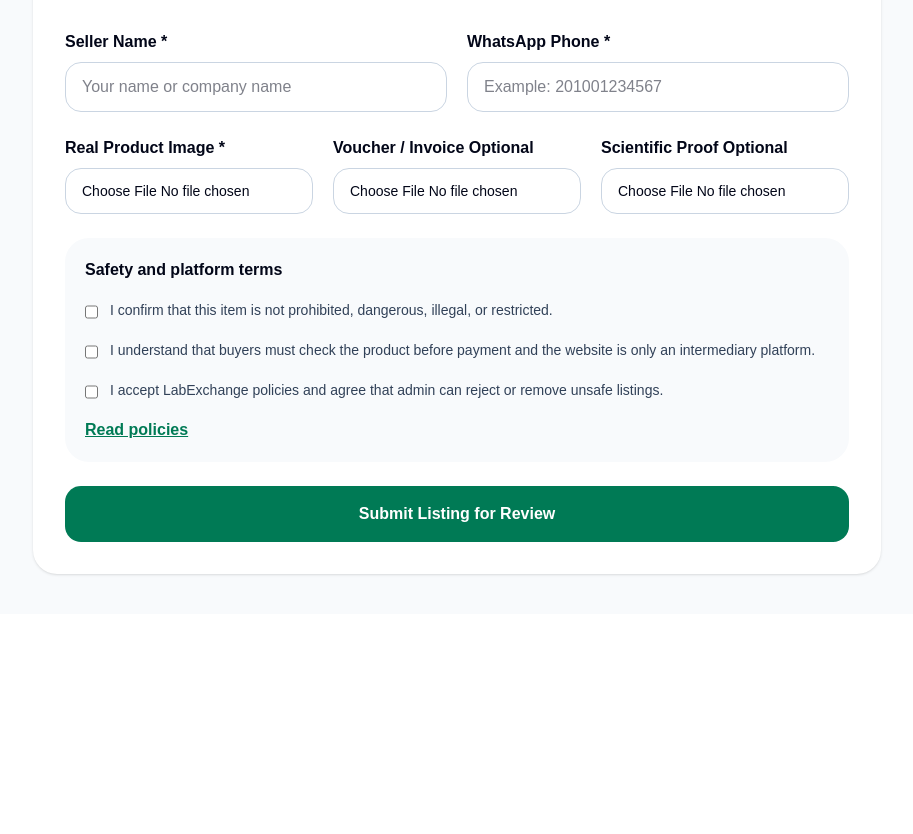
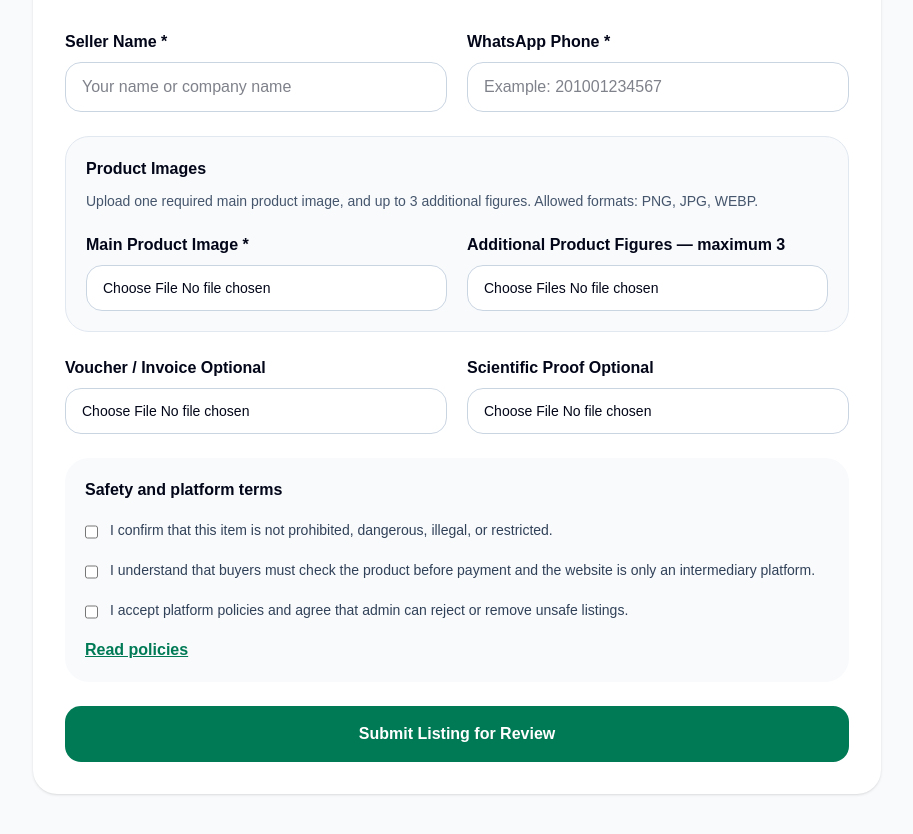
Before and after one commit to DrMohamedHassan/labexchange, a Next.js app: page /add-listing in a window 1280 px wide. Shown: the part 1141-1975 px from the top of the page, without its empty margins (183-1096 px from the left). Before the commit the page ends 1755 px from the top, so only its background shows below. Built offline with nearby package versions, Linux system fonts and the light colour scheme; no server answers.

Commit message:
Add product figures and country based Arabic text

```diff
--- a/src/app/add-listing/page.tsx
+++ b/src/app/add-listing/page.tsx
@@ -31,6 +31,7 @@ export default function AddListingPage() {
   const [sellerPhone, setSellerPhone] = useState("");
 
   const [productImage, setProductImage] = useState<File | null>(null);
+  const [productFigures, setProductFigures] = useState<File[]>([]);
   const [voucherImage, setVoucherImage] = useState<File | null>(null);
   const [proofImage, setProofImage] = useState<File | null>(null);
 
@@ -56,6 +57,24 @@ export default function AddListingPage() {
       setCountry(savedCountry);
     }
   }, []);
+
+  function handleProductFigures(files: FileList | null) {
+    if (!files) {
+      setProductFigures([]);
+      return;
+    }
+
+    const selectedFiles = Array.from(files);
+
+    if (selectedFiles.length > 3) {
+      setMessage("You can upload maximum 3 additional product figures.");
+      setProductFigures(selectedFiles.slice(0, 3));
+      return;
+    }
+
+    setMessage("");
+    setProductFigures(selectedFiles);
+  }
 
   async function uploadListingFile(file: File, folder: string) {
     const fileExtension = file.name.split(".").pop();
@@ -90,7 +109,12 @@ export default function AddListingPage() {
     }
 
     if (!productImage) {
-      setMessage("Please upload a real product image.");
+      setMessage("Please upload a real main product image.");
+      return;
+    }
+
+    if (productFigures.length > 3) {
+      setMessage("You can upload maximum 3 additional product figures.");
       return;
     }
 
@@ -120,6 +144,10 @@ export default function AddListingPage() {
       }
 
       const productImageUrl = await uploadListingFile(productImage, "products");
+
+      const figureUrls = await Promise.all(
+        productFigures.map((file) => uploadListingFile(file, "product-figures"))
+      );
 
       let voucherImageUrl: string | null = null;
       let proofImageUrl: string | null = null;
@@ -152,6 +180,9 @@ export default function AddListingPage() {
         seller_phone: sellerPhone,
         image_url: productImageUrl,
         product_image_url: productImageUrl,
+        product_figure_1_url: figureUrls[0] || null,
+        product_figure_2_url: figureUrls[1] || null,
+        product_figure_3_url: figureUrls[2] || null,
         voucher_image_url: voucherImageUrl,
         proof_image_url: proofImageUrl,
         seller_terms_accepted: sellerTermsAccepted,
@@ -374,12 +405,34 @@ export default function AddListingPage() {
               </div>
             )}
 
-            <div className="grid gap-5 md:grid-cols-3">
-              <FileField
-                label="Real Product Image *"
-                onChange={setProductImage}
-              />
+            <div className="rounded-3xl border border-slate-200 bg-slate-50 p-5">
+              <h2 className="font-black">Product Images</h2>
 
+              <p className="mt-2 text-sm leading-6 text-slate-600">
+                Upload one required main product image, and up to 3 additional
+                figures. Allowed formats: PNG, JPG, WEBP.
+              </p>
+
+              <div className="mt-5 grid gap-5 md:grid-cols-2">
+                <FileField
+                  label="Main Product Image *"
+                  onChange={setProductImage}
+                />
+
+                <MultipleFileField
+                  label="Additional Product Figures — maximum 3"
+                  onChange={handleProductFigures}
+                />
+              </div>
+
+              {productFigures.length > 0 && (
+                <p className="mt-4 rounded-2xl bg-white p-4 text-sm font-bold text-slate-700">
+                  Selected additional figures: {productFigures.length} / 3
+                </p>
+              )}
+            </div>
+
+            <div className="grid gap-5 md:grid-cols-2">
               <FileField
                 label="Voucher / Invoice Optional"
                 onChange={setVoucherImage}
@@ -409,7 +462,7 @@ export default function AddListingPage() {
               <CheckField
                 checked={sellerTermsAccepted}
                 onChange={setSellerTermsAccepted}
-                text="I accept LabExchange policies and agree that admin can reject or remove unsafe listings."
+                text="I accept platform policies and agree that admin can reject or remove unsafe listings."
               />
 
               <Link
@@ -489,6 +542,28 @@ function FileField({
   );
 }
 
+function MultipleFileField({
+  label,
+  onChange,
+}: {
+  label: string;
+  onChange: (files: FileList | null) => void;
+}) {
+  return (
+    <div>
+      <label className="mb-2 block font-bold">{label}</label>
+
+      <input
+        type="file"
+        multiple
+        accept="image/png,image/jpeg,image/webp"
+        onChange={(event) => onChange(event.target.files)}
+        className="w-full rounded-2xl border border-slate-300 bg-white px-4 py-3 text-sm outline-none focus:border-emerald-700"
+      />
+    </div>
+  );
+}
+
 function CheckField({
   checked,
   onChange,
--- a/src/components/BuyerContactBox.tsx
+++ b/src/components/BuyerContactBox.tsx
@@ -3,17 +3,21 @@
 import { useState } from "react";
 import Link from "next/link";
 import { supabase } from "@/lib/supabase";
+import { shouldShowArabicForCountry } from "@/lib/countries";
 
 export default function BuyerContactBox({
   whatsappLink,
   isSold,
   listingId,
+  country,
 }: {
   whatsappLink: string;
   isSold: boolean;
   listingId: number;
+  country?: string | null;
 }) {
   const [accepted, setAccepted] = useState(false);
+  const showArabic = shouldShowArabicForCountry(country);
 
   async function trackWhatsAppClick() {
     const {
@@ -27,6 +31,7 @@ export default function BuyerContactBox({
       user_id: user?.id || null,
       metadata: {
         source: "listing_details_contact_button",
+        country: country || null,
       },
     });
   }
@@ -37,9 +42,16 @@ export default function BuyerContactBox({
         <p className="font-black">This product has been marked as sold.</p>
 
         <p className="mt-2 text-sm">
-          This advertisement is kept temporarily for transparency and may be
-          removed later.
+          This advertisement is kept temporarily for transparency and buyer
+          review.
         </p>
+
+        {showArabic && (
+          <p className="mt-2 text-sm">
+            تم وضع علامة على هذا المنتج كمنتج مباع، وسيبقى الإعلان مؤقتًا
+            للشفافية وإتاحة مراجعة المشتري.
+          </p>
+        )}
       </div>
     );
   }
@@ -55,11 +67,13 @@ export default function BuyerContactBox({
         seller identity before payment.
       </p>
 
-      <p className="mt-3 text-sm leading-6 text-amber-900">
-        من أجل سلامتك، الأفضل مقابلة البائع في مكان آمن وموثوق مثل مركز بحثي،
-        معمل، جامعة، أو مكان عمل رسمي. تأكد من حالة المنتج، تاريخ الصلاحية،
-        التخزين، المستندات، وهوية البائع قبل الدفع.
-      </p>
+      {showArabic && (
+        <p className="mt-3 text-sm leading-6 text-amber-900">
+          من أجل سلامتك، الأفضل مقابلة البائع في مكان آمن وموثوق مثل مركز بحثي،
+          معمل، جامعة، أو مكان عمل رسمي. تأكد من حالة المنتج، تاريخ الصلاحية،
+          التخزين، المستندات، وهوية البائع قبل الدفع.
+        </p>
+      )}
 
       <label className="mt-5 flex gap-3 text-sm leading-6 text-amber-950">
         <input
@@ -72,8 +86,14 @@ export default function BuyerContactBox({
         <span>
           I understand that the website is only a platform and intermediary. I
           am responsible for checking the product and completing the transaction
-          safely. أقر أن الموقع مجرد منصة ووسيط، وأنني مسؤول عن فحص المنتج
-          وإتمام المعاملة بأمان.{" "}
+          safely.
+          {showArabic && (
+            <>
+              {" "}
+              أقر أن الموقع مجرد منصة ووسيط، وأنني مسؤول عن فحص المنتج وإتمام
+              المعاملة بأمان.
+            </>
+          )}{" "}
           <Link href="/policies" className="font-bold underline">
             Read policies
           </Link>
--- a/src/lib/countries.ts
+++ b/src/lib/countries.ts
@@ -40,3 +40,27 @@ export const COUNTRY_OPTIONS = [
 ] as const;
 
 export const DEFAULT_COUNTRY = "Egypt";
+
+export const ARABIC_SPEAKING_COUNTRIES = [
+  "Egypt",
+  "Saudi Arabia",
+  "United Arab Emirates",
+  "Qatar",
+  "Kuwait",
+  "Bahrain",
+  "Oman",
+  "Jordan",
+  "Lebanon",
+  "Iraq",
+  "Morocco",
+  "Tunisia",
+  "Algeria",
+] as const;
+
+export function shouldShowArabicForCountry(country?: string | null) {
+  if (!country) return false;
+
+  return ARABIC_SPEAKING_COUNTRIES.includes(
+    country as (typeof ARABIC_SPEAKING_COUNTRIES)[number]
+  );
+}
```
